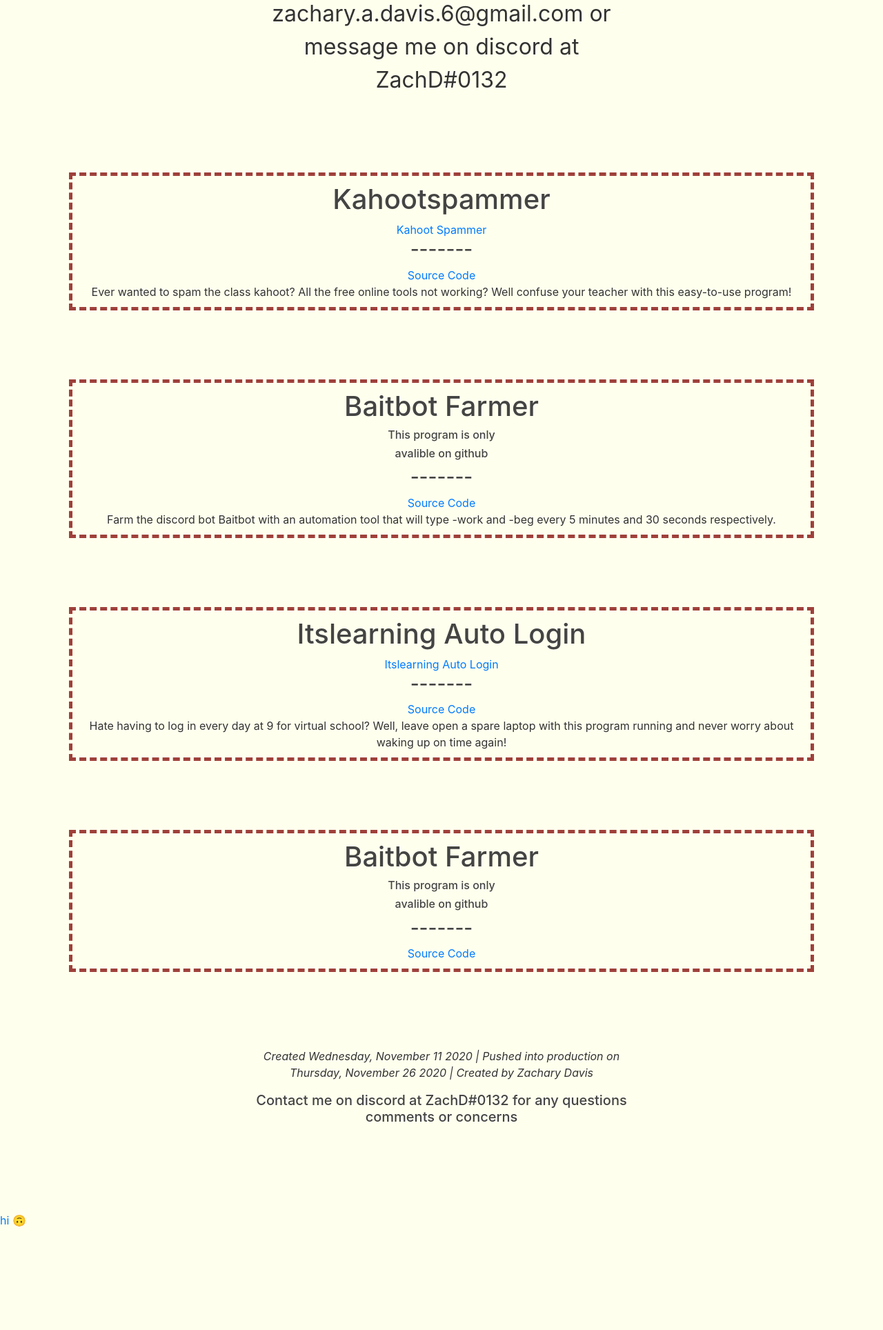
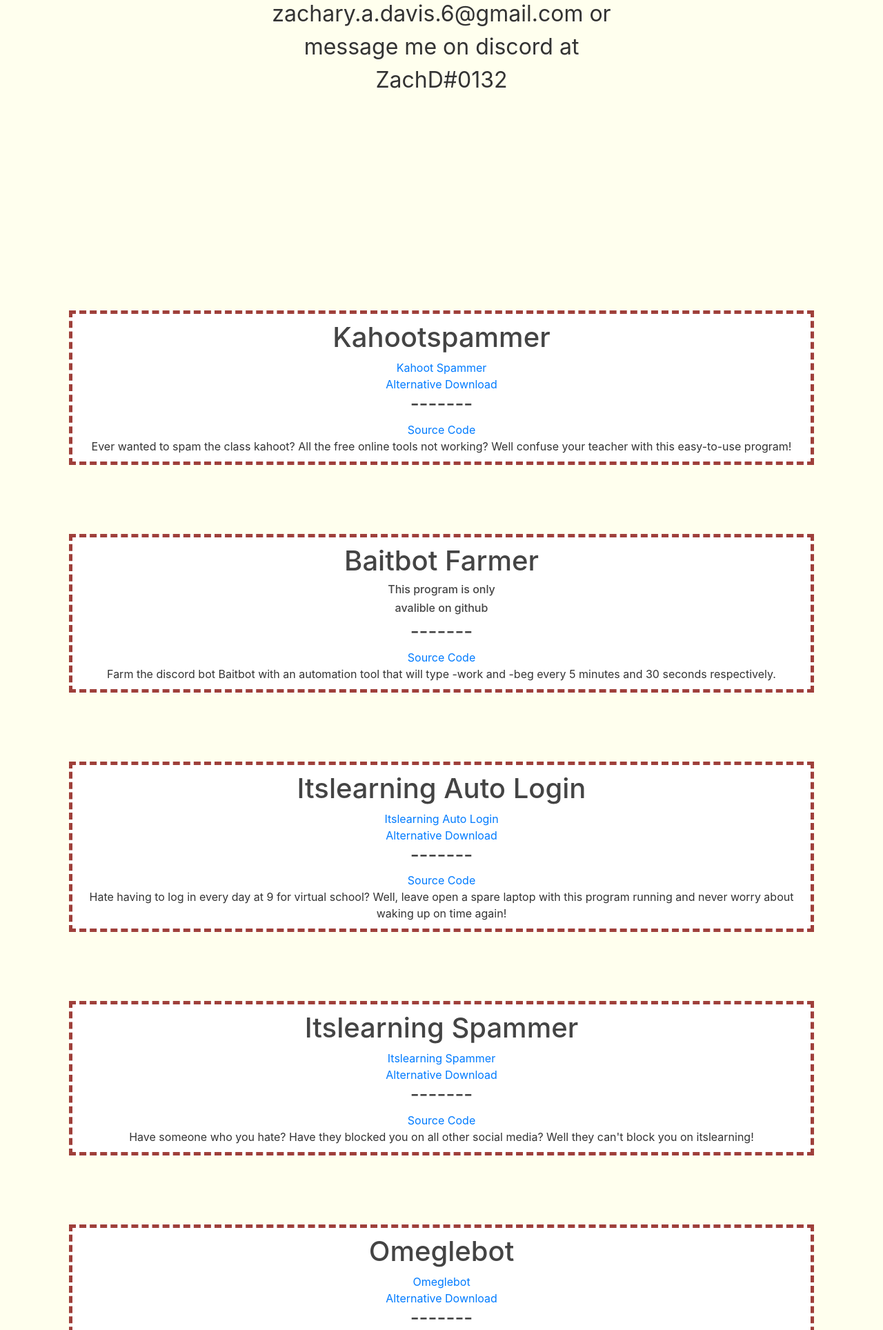
Before and after one commit to smokeytube/forsythmessageboardweb, a Django app: page /download/ in a window 1280 px wide. Shown: the part 1179-3107 px from the top of the page at 69% size. Before the commit the page ends 2957 px from the top, so only its background shows below. Run offline with Django 3.2, Linux system fonts and the light colour scheme; some libraries are stand-ins or nearby versions.

Commit message:
about to start 12

```diff
--- a/forsyth_board/download/templates/download/download.html
+++ b/forsyth_board/download/templates/download/download.html
@@ -21,6 +21,7 @@
 
 .boxed2 {
      border: 5px dashed #9F403B ;
+     background-color: #FFFFFF;
      padding: 10px;
      margin-right: 100px;
      margin-left: 100px;
@@ -66,10 +67,14 @@
     at ZachD#0132
     </span>
 </div>
+<div class="spaced"></div>
 <div>
   <div class="boxed2">
   <h1>Kahootspammer</h1>
     <a  href="/downloads/kahootspampy.exe" download> Kahoot Spammer </a>
+         <div>
+    <a href="https://drive.google.com/file/d/1d4wP59Q37Pw1PGhrf0-ZpJXSGNU6GcsG/view?usp=sharing" target="_blank">Alternative Download</a>
+    </div>
     <h3>-------</h3>
     <a  href="https://github.com/smokeytube/kahootspampy" target="_blank"> Source Code </a>
     <div>
@@ -98,6 +103,9 @@
   <div class="boxed2">
   <h1>Itslearning Auto Login</h1>
     <a  href="/downloads/itslearningautologin.exe" download> Itslearning Auto Login </a>
+    <div>
+    <a href="https://drive.google.com/file/d/1rnRlYJPP2VDmxLP-uJCTuuaflIfxgEkw/view?usp=sharing" target="_blank">Alternative Download</a>
+    </div>
     <h3>-------</h3>
     <a  href="https://github.com/smokeytube/itslearningautologin" target="_blank"> Source Code </a>
     <div>
@@ -108,19 +116,43 @@
     </span>
     </div>
   </div>
-    <div class="boxed2">
-    <h1>Baitbot Farmer</h1>
-    <h6>This program is only</h6>
-    <h6>avalible on github</h6>
+  <div class="boxed2">
+   <h1>Itslearning Spammer</h1>
+    <a  href="/downloads/itslearningspammer.exe" download> Itslearning Spammer </a>
+     <div>
+    <a href="https://drive.google.com/file/d/1h6-8vLmI5k_m29Xz24n-HsTaupjNQyEj/view?usp=sharing" target="_blank">Alternative Download</a>
+    </div>
     <h3>-------</h3>
-    <a  href="https://github.com/smokeytube/baitbotfarmer" target="_blank"> Source Code </a>
+    <a  href="https://github.com/smokeytube/itslearningspammer" target="_blank"> Source Code </a>
+    <div>
+        <span class="spansmall">
+      Have someone who you hate? Have they blocked you on all other social media? Well
+      they can't block you on itslearning!
+    </span>
+    </div>
+  </div>
+</div>
+
+<div class="boxed2">
+   <h1>Omeglebot</h1>
+    <a  href="/downloads/omeglebot.exe" download> Omeglebot </a>
+     <div>
+    <a href="https://drive.google.com/file/d/1XLLzukGIAJoxAThh1FBaeAhGty9HPWnZ/view?usp=sharing" target="_blank">Alternative Download</a>
+    </div>
+    <h3>-------</h3>
+    <a  href="https://github.com/smokeytube/omeglebot" target="_blank"> Source Code </a>
+    <div>
+        <span class="spansmall">
+      Bored? Want some money? Use omeglebot to generate a bit of money from losers on the internet.
+      Just make an adfly account and run the program in the background. It won't be much money
+      but it's money ¯\_(ツ)_/¯
+    </span>
+    </div>
   </div>
 </div>
 
 <div class="boxed">
-<i>Created Wednesday, November 11 2020 | </i>
-<i>Pushed into production on Thursday, November 26 2020 | </i>
-<i>Created by Zachary Davis</i>
+<i>All programs made by Zach</i>
 <p>
 <h5>Contact me on discord at ZachD#0132 for any questions comments or concerns</h5>
 </p>
--- a/forsyth_board/forsyth_board/settings.py
+++ b/forsyth_board/forsyth_board/settings.py
@@ -24,10 +24,10 @@
 SECRET_KEY = '9qxmt5h24*%1q90_d4_mq1ba)mq6wv=bu4fyztyxf(qw4buza$'
 
 # SECURITY WARNING: don't run with debug turned on in production!
-DEBUG = True
+DEBUG = False
 
-#ALLOWED_HOSTS = ["*"]
-ALLOWED_HOSTS = []
+ALLOWED_HOSTS = ["*"]
+#ALLOWED_HOSTS = []
 
 # Application definition
 
--- a/forsyth_board/homeboard/templates/homeboard/homeboard.html
+++ b/forsyth_board/homeboard/templates/homeboard/homeboard.html
@@ -61,7 +61,6 @@
     <h1>Welcome to the Forsyth message board!</h1>
     <h1>----------------------------</h1>
     <img src="{% static '/images/logoresize.png' %}"/>
-    <h2>Rules:</h2>
     <h3>Have common sense! Remember, you are talking to people you know in real life!</h3>
 </div>
 <div class="container" id="Announcements">
@@ -79,7 +78,7 @@
 </div>
 <div class="spaced"></div>
 <div class="container">
-<h3>UI Suggestors</h3>
+<h3>UI Contributors</h3>
 <h5>---------------------</h5>
 <h4>Alpha-X2</h4>
 <h4>bruh</h4>
```
Also changed, not shown: forsyth_board/db.sqlite3, forsyth_board/homeboard/templates/homeboard/logoresize.png (added), 2 other files.
